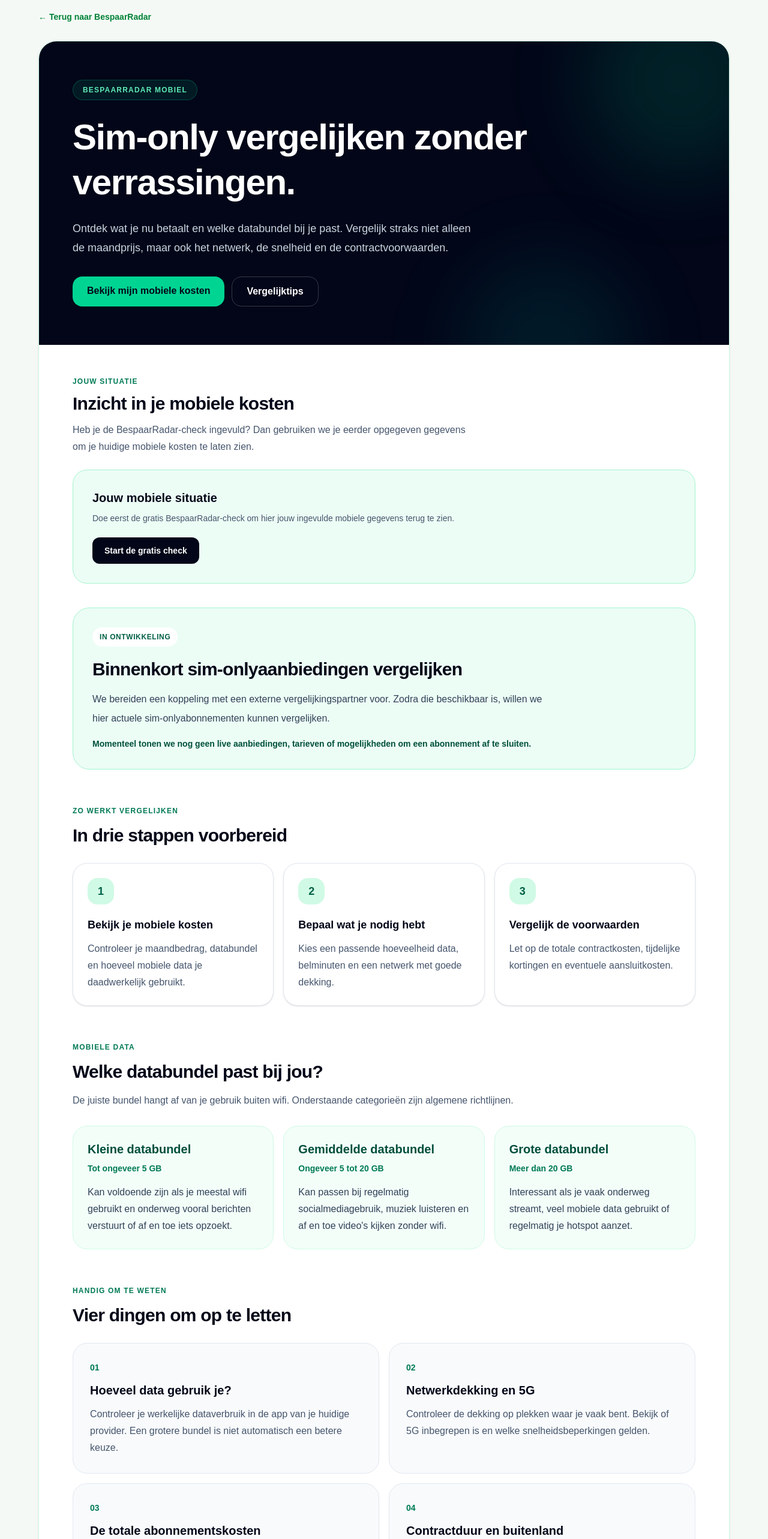
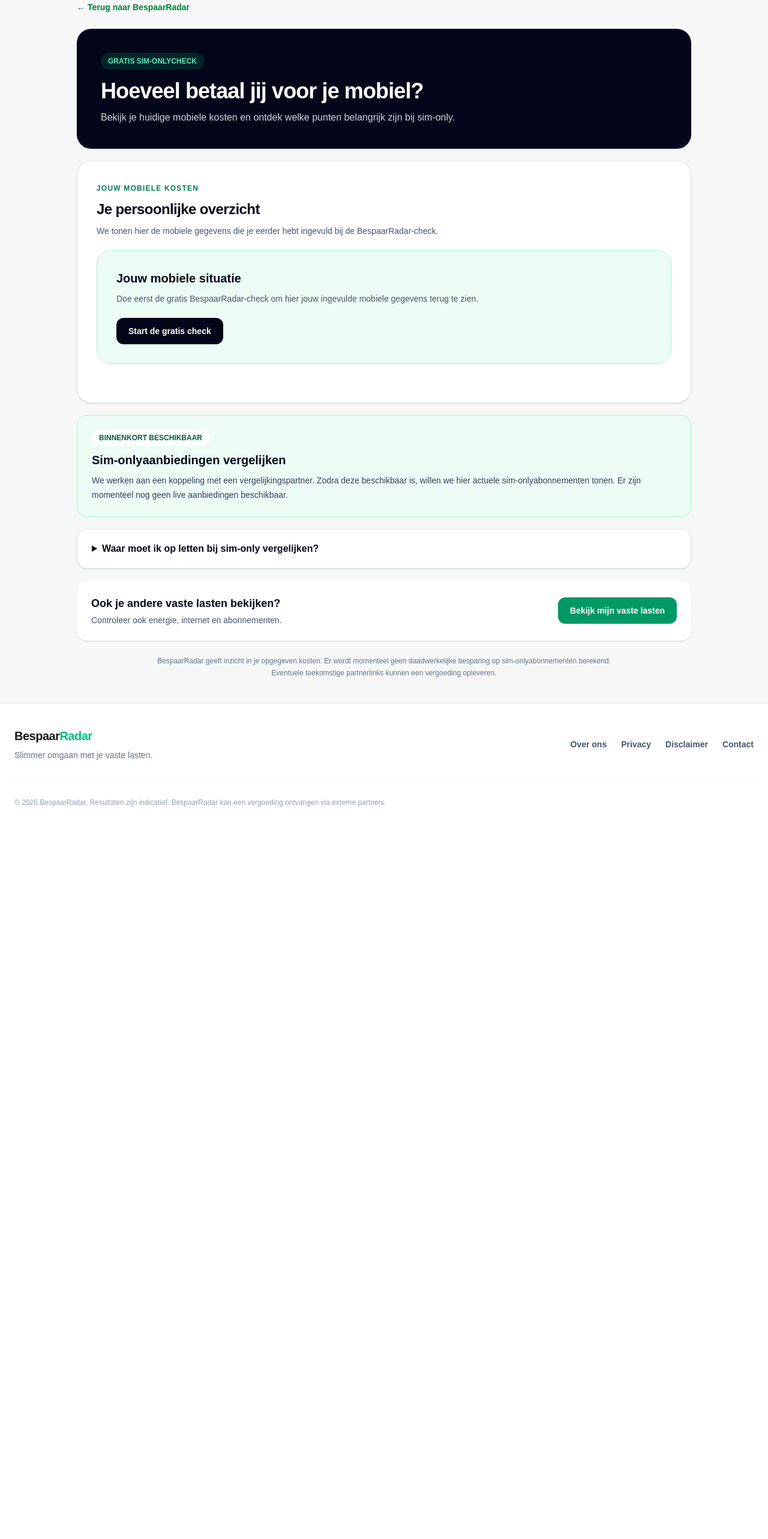
Before and after one commit to MGODamian/bespaarradar, a Next.js app: page /vergelijken/sim-only in a window 1280 px wide. Shown: the part 40-2606 px from the top of the page at 60% size. After the commit the page ends 1430 px from the top, so only its background shows below. Built offline with nearby package versions, Linux system fonts and the light colour scheme.

Commit message:
Simplify sim-only comparison page

```diff
--- a/src/app/vergelijken/sim-only/page.tsx
+++ b/src/app/vergelijken/sim-only/page.tsx
@@ -5,309 +5,120 @@ import BackButton from "@/components/BackButton";
 import MobielOverzicht from "./MobielOverzicht";
 
 export const metadata: Metadata = {
-  title: "Sim-only vergelijken | BespaarRadar",
+  title: "Sim-only kosten bekijken en vergelijken | BespaarRadar",
   description:
-    "Sim-only vergelijken? Bekijk je huidige mobiele kosten en ontdek waar je op moet letten bij databundels, 5G, netwerkdekking en contractvoorwaarden.",
+    "Bekijk je mobiele abonnementskosten en ontdek waar je op moet letten bij databundels, netwerkdekking en sim-onlycontracten.",
   alternates: {
     canonical: "/vergelijken/sim-only",
   },
 };
 
-const stappen = [
-  {
-    nummer: "1",
-    titel: "Bekijk je mobiele kosten",
-    tekst: "Controleer je maandbedrag, databundel en hoeveel mobiele data je daadwerkelijk gebruikt.",
-  },
-  {
-    nummer: "2",
-    titel: "Bepaal wat je nodig hebt",
-    tekst: "Kies een passende hoeveelheid data, belminuten en een netwerk met goede dekking.",
-  },
-  {
-    nummer: "3",
-    titel: "Vergelijk de voorwaarden",
-    tekst: "Let op de totale contractkosten, tijdelijke kortingen en eventuele aansluitkosten.",
-  },
-];
-
-const databundels = [
-  {
-    titel: "Kleine databundel",
-    subtitel: "Tot ongeveer 5 GB",
-    tekst: "Kan voldoende zijn als je meestal wifi gebruikt en onderweg vooral berichten verstuurt of af en toe iets opzoekt.",
-  },
-  {
-    titel: "Gemiddelde databundel",
-    subtitel: "Ongeveer 5 tot 20 GB",
-    tekst: "Kan passen bij regelmatig socialmediagebruik, muziek luisteren en af en toe video's kijken zonder wifi.",
-  },
-  {
-    titel: "Grote databundel",
-    subtitel: "Meer dan 20 GB",
-    tekst: "Interessant als je vaak onderweg streamt, veel mobiele data gebruikt of regelmatig je hotspot aanzet.",
-  },
-];
-
-const aandachtspunten = [
-  {
-    nummer: "01",
-    titel: "Hoeveel data gebruik je?",
-    tekst: "Controleer je werkelijke dataverbruik in de app van je huidige provider. Een grotere bundel is niet automatisch een betere keuze.",
-  },
-  {
-    nummer: "02",
-    titel: "Netwerkdekking en 5G",
-    tekst: "Controleer de dekking op plekken waar je vaak bent. Bekijk of 5G inbegrepen is en welke snelheidsbeperkingen gelden.",
-  },
-  {
-    nummer: "03",
-    titel: "De totale abonnementskosten",
-    tekst: "Vergelijk niet alleen de actieprijs. Kijk ook naar de reguliere maandprijs, aansluitkosten en mogelijke jaarlijkse prijsaanpassingen.",
-  },
-  {
-    nummer: "04",
-    titel: "Contractduur en buitenland",
-    tekst: "Controleer de looptijd, opzegvoorwaarden, belminuten en hoeveel data je binnen de EU kunt gebruiken.",
-  },
-];
-
 export default function SimOnlyVergelijkenPage() {
   return (
-    <main className="min-h-screen bg-[#f5f9f6] px-4 py-8 text-slate-950 sm:px-6 md:py-14">
-      <div className="mx-auto max-w-6xl">
+    <main className="min-h-screen bg-[#f5f8f6] px-4 py-6 text-slate-950 sm:px-6 md:py-10">
+      <div className="mx-auto max-w-5xl">
         <BackButton />
 
-        <section className="mt-7 overflow-hidden rounded-[30px] border border-emerald-100 bg-white shadow-sm">
-          <div className="relative overflow-hidden bg-slate-950 px-6 py-12 text-white sm:px-10 md:px-14 md:py-16">
-            <div className="pointer-events-none absolute -right-20 -top-24 h-80 w-80 rounded-full bg-emerald-500/15 blur-3xl" />
-            <div className="pointer-events-none absolute -bottom-36 right-40 h-72 w-72 rounded-full bg-teal-400/10 blur-3xl" />
-
-            <div className="relative">
-              <span className="inline-flex rounded-full border border-emerald-400/25 bg-emerald-400/10 px-4 py-2 text-xs font-extrabold uppercase tracking-widest text-emerald-300">
-                BespaarRadar Mobiel
+        <header className="mt-6 rounded-3xl bg-slate-950 px-6 py-8 text-white shadow-sm sm:px-10 sm:py-10">
+          <span className="inline-flex rounded-full bg-emerald-400/15 px-3 py-1.5 text-xs font-extrabold text-emerald-300">
+            GRATIS SIM-ONLYCHECK
           </span>
 
-              <h1 className="mt-6 max-w-3xl text-4xl font-black leading-tight tracking-tight sm:text-5xl md:text-6xl">
-                Sim-only vergelijken zonder verrassingen.
+          <h1 className="mt-4 max-w-3xl text-3xl font-black tracking-tight sm:text-4xl">
+            Hoeveel betaal jij voor je mobiel?
           </h1>
 
-              <p className="mt-6 max-w-2xl text-base leading-8 text-slate-300 sm:text-lg">
-                Ontdek wat je nu betaalt en welke databundel
-                bij je past. Vergelijk straks niet alleen de
-                maandprijs, maar ook het netwerk, de snelheid
-                en de contractvoorwaarden.
+          <p className="mt-3 max-w-2xl text-sm leading-6 text-slate-300 sm:text-base">
+            Bekijk je huidige mobiele kosten en ontdek
+            welke punten belangrijk zijn bij sim-only.
           </p>
+        </header>
 
-              <div className="mt-8 flex flex-wrap gap-3">
-                <a
-                  href="#mijn-mobiel"
-                  className="rounded-2xl bg-emerald-400 px-6 py-3 font-extrabold text-slate-950 transition hover:bg-emerald-300"
-                >
-                  Bekijk mijn mobiele kosten
-                </a>
-
-                <a
-                  href="#vergelijk-tips"
-                  className="rounded-2xl border border-white/20 px-6 py-3 font-bold text-white transition hover:bg-white/10"
-                >
-                  Vergelijktips
-                </a>
-              </div>
-            </div>
-          </div>
-
-          <div className="px-5 py-9 sm:px-10 md:px-14 md:py-12">
-            <section id="mijn-mobiel" className="scroll-mt-8">
-              <div className="mb-6">
+        <section className="mt-5 rounded-3xl border border-slate-200 bg-white p-5 shadow-sm sm:p-8">
+          <div className="mb-5">
             <span className="text-xs font-black uppercase tracking-widest text-emerald-700">
-                  Jouw situatie
+              Jouw mobiele kosten
             </span>
 
-                <h2 className="mt-2 text-3xl font-black tracking-tight">
-                  Inzicht in je mobiele kosten
+            <h2 className="mt-2 text-2xl font-black tracking-tight">
+              Je persoonlijke overzicht
             </h2>
 
-                <p className="mt-3 max-w-2xl leading-7 text-slate-600">
-                  Heb je de BespaarRadar-check ingevuld?
-                  Dan gebruiken we je eerder opgegeven
-                  gegevens om je huidige mobiele kosten
-                  te laten zien.
+            <p className="mt-2 text-sm leading-6 text-slate-600">
+              We tonen hier de mobiele gegevens die je eerder
+              hebt ingevuld bij de BespaarRadar-check.
             </p>
           </div>
 
           <MobielOverzicht />
         </section>
 
-            <section className="mt-10 rounded-[28px] border border-emerald-200 bg-emerald-50 p-6 sm:p-8">
-              <span className="inline-flex rounded-full bg-white px-3 py-2 text-xs font-black uppercase tracking-wider text-emerald-800">
-                In ontwikkeling
+        <section className="mt-5 rounded-2xl border border-emerald-200 bg-emerald-50 p-6">
+          <span className="rounded-full bg-white px-3 py-1.5 text-xs font-black text-emerald-800">
+            BINNENKORT BESCHIKBAAR
           </span>
 
-              <h2 className="mt-5 text-2xl font-black tracking-tight sm:text-3xl">
-                Binnenkort sim-onlyaanbiedingen vergelijken
+          <h2 className="mt-3 text-xl font-black">
+            Sim-onlyaanbiedingen vergelijken
           </h2>
 
-              <p className="mt-4 max-w-3xl leading-8 text-slate-700">
-                We bereiden een koppeling met een externe
-                vergelijkingspartner voor. Zodra die beschikbaar
-                is, willen we hier actuele sim-onlyabonnementen
-                kunnen vergelijken.
-              </p>
-
-              <p className="mt-4 text-sm font-semibold text-emerald-900">
-                Momenteel tonen we nog geen live aanbiedingen,
-                tarieven of mogelijkheden om een abonnement
-                af te sluiten.
+          <p className="mt-2 text-sm leading-6 text-slate-700">
+            We werken aan een koppeling met een vergelijkingspartner.
+            Zodra deze beschikbaar is, willen we hier actuele
+            sim-onlyabonnementen tonen. Er zijn momenteel nog
+            geen live aanbiedingen beschikbaar.
           </p>
         </section>
 
-            <section className="mt-14">
-              <span className="text-xs font-black uppercase tracking-widest text-emerald-700">
-                Zo werkt vergelijken
-              </span>
+        <details className="mt-5 overflow-hidden rounded-2xl border border-slate-200 bg-white shadow-sm">
+          <summary className="cursor-pointer px-6 py-5 font-bold">
+            Waar moet ik op letten bij sim-only vergelijken?
+          </summary>
 
-              <h2 className="mt-3 text-3xl font-black tracking-tight">
-                In drie stappen voorbereid
-              </h2>
+          <div className="border-t border-slate-100 px-6 py-5 text-sm leading-7 text-slate-700">
+            <ul className="list-disc space-y-2 pl-5">
+              <li>
+                Controleer hoeveel mobiele data je werkelijk gebruikt.
+              </li>
+              <li>
+                Kies een netwerk met goede dekking op jouw locaties.
+              </li>
+              <li>
+                Bekijk de normale maandprijs na eventuele kortingen.
+              </li>
+              <li>
+                Let op contractduur, aansluitkosten en databundels
+                binnen de EU.
+              </li>
+            </ul>
+          </div>
+        </details>
 
-              <div className="mt-7 grid gap-4 md:grid-cols-3">
-                {stappen.map((stap) => (
-                  <article
-                    key={stap.nummer}
-                    className="rounded-3xl border border-slate-200 bg-white p-6 shadow-sm"
-                  >
-                    <div className="flex h-11 w-11 items-center justify-center rounded-2xl bg-emerald-100 text-lg font-black text-emerald-800">
-                      {stap.nummer}
-                    </div>
-
-                    <h3 className="mt-5 text-lg font-black">
-                      {stap.titel}
-                    </h3>
-
-                    <p className="mt-3 leading-7 text-slate-600">
-                      {stap.tekst}
-                    </p>
-                  </article>
-                ))}
-              </div>
-            </section>
-
-            <section className="mt-14">
-              <span className="text-xs font-black uppercase tracking-widest text-emerald-700">
-                Mobiele data
-              </span>
-
-              <h2 className="mt-3 text-3xl font-black tracking-tight">
-                Welke databundel past bij jou?
-              </h2>
-
-              <p className="mt-4 max-w-3xl leading-7 text-slate-600">
-                De juiste bundel hangt af van je gebruik
-                buiten wifi. Onderstaande categorieën zijn
-                algemene richtlijnen.
-              </p>
-
-              <div className="mt-7 grid gap-4 md:grid-cols-3">
-                {databundels.map((bundel) => (
-                  <article
-                    key={bundel.titel}
-                    className="rounded-3xl border border-emerald-100 bg-emerald-50/60 p-6"
-                  >
-                    <h3 className="text-xl font-black text-emerald-900">
-                      {bundel.titel}
-                    </h3>
-
-                    <p className="mt-2 text-sm font-bold text-emerald-700">
-                      {bundel.subtitel}
-                    </p>
-
-                    <p className="mt-4 leading-7 text-slate-700">
-                      {bundel.tekst}
-                    </p>
-                  </article>
-                ))}
-              </div>
-            </section>
-
-            <section
-              id="vergelijk-tips"
-              className="mt-14 scroll-mt-8"
-            >
-              <span className="text-xs font-black uppercase tracking-widest text-emerald-700">
-                Handig om te weten
-              </span>
-
-              <h2 className="mt-3 text-3xl font-black tracking-tight">
-                Vier dingen om op te letten
-              </h2>
-
-              <div className="mt-7 grid gap-4 md:grid-cols-2">
-                {aandachtspunten.map((punt) => (
-                  <article
-                    key={punt.nummer}
-                    className="rounded-3xl border border-slate-200 bg-slate-50 p-6 sm:p-7"
-                  >
-                    <span className="text-sm font-black text-emerald-700">
-                      {punt.nummer}
-                    </span>
-
-                    <h3 className="mt-3 text-xl font-black">
-                      {punt.titel}
-                    </h3>
-
-                    <p className="mt-3 leading-7 text-slate-600">
-                      {punt.tekst}
-                    </p>
-                  </article>
-                ))}
-              </div>
-            </section>
-
-            <section className="mt-12 rounded-[28px] bg-slate-950 p-7 text-white sm:p-9">
-              <h2 className="text-2xl font-black tracking-tight">
-                Onbeperkt data is niet altijd onbeperkt
-              </h2>
-
-              <p className="mt-4 max-w-3xl leading-8 text-slate-300">
-                Bij abonnementen met onbeperkte data kunnen
-                voorwaarden gelden, zoals een dagelijkse
-                bundel, een fair-usebeleid of een aparte
-                datalimiet binnen de EU. Controleer daarom
-                altijd de voorwaarden van de provider.
-              </p>
-            </section>
-
-            <div className="mt-10 flex flex-col gap-5 rounded-3xl border border-slate-200 bg-slate-50 p-6 sm:flex-row sm:items-center sm:justify-between sm:p-8">
+        <div className="mt-5 flex flex-col gap-4 rounded-2xl bg-white p-6 shadow-sm sm:flex-row sm:items-center sm:justify-between">
           <div>
-                <h2 className="text-xl font-black">
+            <h2 className="text-lg font-black">
               Ook je andere vaste lasten bekijken?
             </h2>
 
-                <p className="mt-2 leading-7 text-slate-600">
-                  Met de BespaarRadar-check krijg je inzicht
-                  in meerdere maandelijkse kosten.
+            <p className="mt-1 text-sm text-slate-600">
+              Controleer ook energie, internet en abonnementen.
             </p>
           </div>
 
           <Link
             href="/"
-                className="shrink-0 rounded-2xl bg-emerald-600 px-6 py-3 text-center font-extrabold text-white transition hover:bg-emerald-700"
+            className="shrink-0 rounded-xl bg-emerald-600 px-5 py-3 text-center text-sm font-extrabold text-white transition hover:bg-emerald-700"
           >
-                Naar de BespaarRadar-check
+            Bekijk mijn vaste lasten
           </Link>
         </div>
 
-            <p className="mt-8 text-sm leading-7 text-slate-500">
-              BespaarRadar biedt algemene informatie en geen
-              persoonlijk financieel advies. Wanneer een
-              partnervergelijker beschikbaar komt, kunnen
-              we een vergoeding ontvangen als je via een
-              partner een abonnement afsluit. De voorwaarden
-              van de aanbieder zijn altijd leidend.
+        <p className="mx-auto mt-6 max-w-3xl text-center text-xs leading-5 text-slate-500">
+          BespaarRadar geeft inzicht in je opgegeven kosten.
+          Er wordt momenteel geen daadwerkelijke besparing
+          op sim-onlyabonnementen berekend. Eventuele toekomstige
+          partnerlinks kunnen een vergoeding opleveren.
         </p>
-          </div>
-        </section>
       </div>
     </main>
   );
```
Lines whose indentation alone changed are shown as unchanged.
